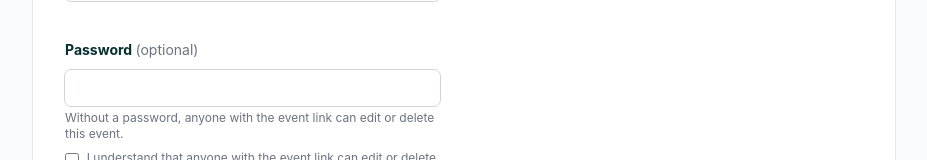
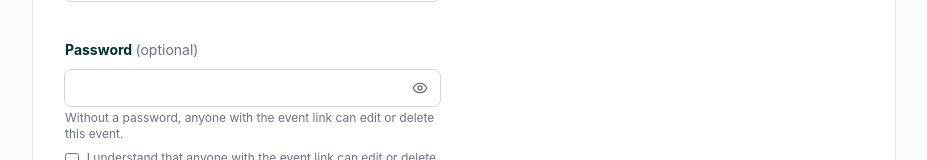
Before and after one commit to masuyama13/scheduling-polls, a React (Vite) app in the folder frontend/: page / in a window 1280 px wide. Shown: the part 586-746 px from the top of the page, without its empty margins (176-1103 px from the left). Built offline with nearby package versions, Linux system fonts and the light colour scheme.

Commit message:
Add password visibility toggles
Let users reveal or hide passwords consistently across event creation, event editing, and event deletion forms without changing password values or validation behavior.

```diff
--- a/frontend/src/components/EventCreateForm.tsx
+++ b/frontend/src/components/EventCreateForm.tsx
@@ -3,6 +3,7 @@ import { useState } from 'react'
 import axios from 'axios'
 import { useNavigate } from 'react-router'
 import SelectedTimes from './SelectedTimes'
+import PasswordInput from './PasswordInput'
 
 type FormErrors = {
   name?: string
@@ -223,8 +224,7 @@ export default function EventCreateForm({ candidateInstants, timeZone, onCandida
               <label htmlFor="event-password" className="text-sm/6 font-bold text-content-primary">
                 Password <span className="font-normal text-content-muted">(optional)</span>
               </label>
-              <input
-                type="password"
+              <PasswordInput
                 id="event-password"
                 name="password"
                 maxLength={MAX_PASSWORD_LENGTH}
--- a/frontend/src/components/EventDeleteForm.tsx
+++ b/frontend/src/components/EventDeleteForm.tsx
@@ -1,6 +1,7 @@
 import { useState } from 'react'
 import axios from 'axios'
 import type { EventDetail } from '../types/event.ts'
+import PasswordInput from './PasswordInput'
 
 type EventDeleteFormProps = {
   event: EventDetail
@@ -61,9 +62,8 @@ export default function EventDeleteForm({ event, onClose, onDeleted }: EventDele
               </label>
               {passwordError && <p className="text-sm text-status-danger">{passwordError}</p>}
             </div>
-            <input
+            <PasswordInput
               id="delete-event-password"
-              type="password"
               value={password}
               onChange={(inputEvent) => {
                 setPassword(inputEvent.target.value)
--- a/frontend/src/components/EventEditForm.tsx
+++ b/frontend/src/components/EventEditForm.tsx
@@ -2,6 +2,7 @@ import { useState, type SubmitEvent } from 'react'
 import axios from 'axios'
 import { X } from 'lucide-react'
 import type { EventDetail } from '../types/event.ts'
+import PasswordInput from './PasswordInput'
 
 const MAX_EVENT_NAME_LENGTH = 100
 const MAX_DESCRIPTION_LENGTH = 400
@@ -146,9 +147,8 @@ export default function EventEditForm({ event, onClose, onUpdated }: EventEditFo
                 </label>
                 {errors.password && <p className="text-sm text-status-danger">{errors.password}</p>}
               </div>
-              <input
+              <PasswordInput
                 id="edit-event-password"
-                type="password"
                 value={password}
                 maxLength={MAX_PASSWORD_LENGTH}
                 onChange={(inputEvent) => {
--- /dev/null
+++ b/frontend/src/components/PasswordInput.tsx
@@ -0,0 +1,27 @@
+import { Eye, EyeOff } from 'lucide-react'
+import { useState, type InputHTMLAttributes } from 'react'
+
+type PasswordInputProps = Omit<InputHTMLAttributes<HTMLInputElement>, 'type'>
+
+export default function PasswordInput({ className = '', ...props }: PasswordInputProps) {
+  const [isVisible, setIsVisible] = useState(false)
+
+  return (
+    <div className="relative">
+      <input
+        {...props}
+        type={isVisible ? 'text' : 'password'}
+        className={`${className} pr-10`}
+      />
+      <button
+        type="button"
+        aria-label={isVisible ? 'Hide password' : 'Show password'}
+        title={isVisible ? 'Hide password' : 'Show password'}
+        onClick={() => setIsVisible((visible) => !visible)}
+        className="absolute inset-y-0 right-0 flex w-10 items-center justify-center text-content-muted hover:text-content-primary focus:outline-none focus-visible:ring-1 focus-visible:ring-border-strong"
+      >
+        {isVisible ? <EyeOff size={16} aria-hidden="true" /> : <Eye size={16} aria-hidden="true" />}
+      </button>
+    </div>
+  )
+}
```
Also changed, not shown: 1 other file (tests, documents, lock files or other folders).
